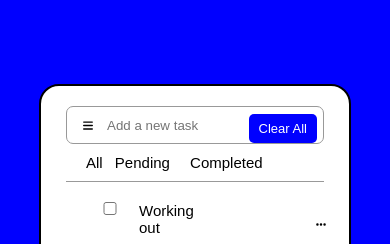
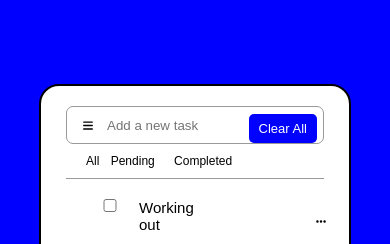
Before and after one commit to Dev-Peace01/to-do, a plain HTML site: page index.html in a window 390 px wide. Shown: the top 244 px of the page. Drawn offline with Linux system fonts and the light colour scheme.

Commit message:
Update style.css

```diff
--- a/style.css
+++ b/style.css
@@ -76,7 +76,6 @@ body{
 }
 
 .task-activities {
-
    padding: 10px 20px;
    border-bottom: 1px solid;
    border-color: #999;
@@ -188,5 +187,7 @@ justify-content: flex-start;
         border: 2px solid #000;
     }
 
-
+    .task-control{
+    font-size: 12px;
 }
+}
```
